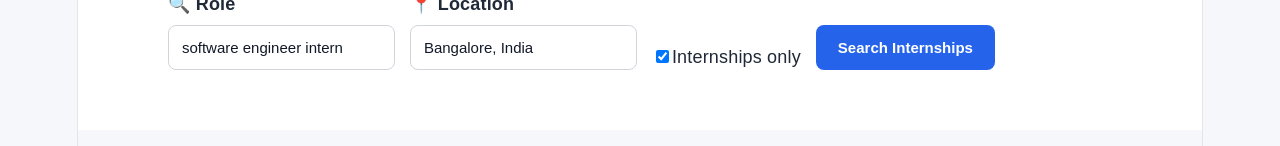
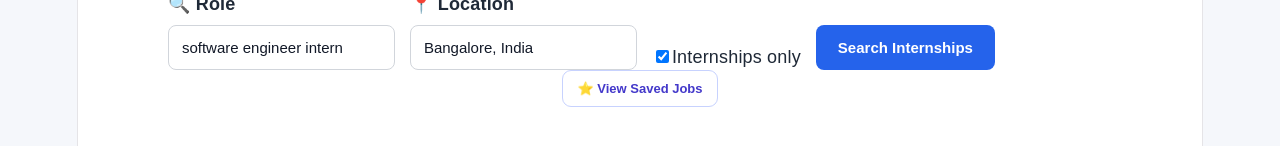
Before and after one commit to Sanskriti029/SkillVoyage, a React app in the folder frontend/: page / in a window 1280 px wide. Shown: the part 904-1050 px from the top of the page. Built offline with nearby package versions, Linux system fonts and the light colour scheme; the HTML template or start-up script is replaced by a standard one.

Commit message:
Fix saved jobs view

```diff
--- a/frontend/src/App.css
+++ b/frontend/src/App.css
@@ -1464,3 +1464,38 @@ body {
     width: 100%;
   }
 }
+
+.saved-jobs-button {
+  display: inline-flex;
+  align-items: center;
+  justify-content: center;
+  gap: 8px;
+  padding: 10px 14px;
+  border: 1px solid #c7d2fe;
+  border-radius: 9px;
+  background: #ffffff;
+  color: #4338ca;
+  font-size: 13px;
+  font-weight: 700;
+  cursor: pointer;
+  transition: all 0.2s ease;
+}
+
+.saved-jobs-button:hover {
+  background: #eef2ff;
+  border-color: #a5b4fc;
+  transform: translateY(-1px);
+}
+
+.saved-jobs-count {
+  min-width: 22px;
+  height: 22px;
+  display: inline-flex;
+  align-items: center;
+  justify-content: center;
+  border-radius: 999px;
+  background: #4f46e5;
+  color: white;
+  font-size: 11px;
+  font-weight: 800;
+}
--- a/frontend/src/App.jsx
+++ b/frontend/src/App.jsx
@@ -117,6 +117,8 @@ const [savedJobs, setSavedJobs] = useState(() => {
   }
 });
 
+const [showSavedJobs, setShowSavedJobs] = useState(false);
+
 
   // Student profile
   const [profile, setProfile] = useState(() => {
@@ -159,7 +161,9 @@ useEffect(() => {
       [field]: value
     });
   };
-const filteredJobs = jobs
+const baseJobs = showSavedJobs ? savedJobs : jobs;
+
+const filteredJobs = baseJobs
   .filter((job) => !internshipsOnly || job.is_internship)
   .filter((job) =>
     (job.company || "")
@@ -504,7 +508,17 @@ const toggleSaveJob = (job) => {
           </button>
 
         </div>
-
+<button
+  className="saved-jobs-button"
+  onClick={() => setShowSavedJobs((current) => !current)}
+>
+  ⭐ {showSavedJobs ? "View All Jobs" : "View Saved Jobs"}
+  {savedJobs.length > 0 && (
+    <span className="saved-jobs-count">
+      {savedJobs.length}
+    </span>
+  )}
+</button>
       </section>
 
 
@@ -519,9 +533,11 @@ const toggleSaveJob = (job) => {
 
 {!loading && searched && filteredJobs.length === 0 && (
   <div className="message">
-  <p>
-    No jobs match your current filters.
-  </p>
+    {showSavedJobs
+      ? "⭐ You haven't saved any jobs yet."
+      : "No opportunities found for this filter. Try another role or location."}
+
+
 
   {companyFilter && (
     <button
@@ -535,13 +551,17 @@ const toggleSaveJob = (job) => {
 </div>
 )}
 
-        {!loading && jobs.length > 0 && (
+        {!loading && filteredJobs.length > 0 && (
           <>
            <div className="results-header">
-  <h2>Live Opportunities</h2>
-  <span>
-    {filteredJobs.length} opportunities shown
-  </span>
+ <h2>
+  {showSavedJobs ? "⭐ Saved Jobs" : "Live Opportunities"}
+</h2>
+
+<span>
+  {filteredJobs.length}{" "}
+  {showSavedJobs ? "saved jobs" : "opportunities"} shown
+</span>
 </div>
 
 
@@ -927,7 +947,7 @@ const toggleSaveJob = (job) => {
   })}
 
 </div>
-{nextPageToken && (
+{nextPageToken && !showSavedJobs && (
   <div className="load-more-container">
     <button
       className="load-more-button"
```
